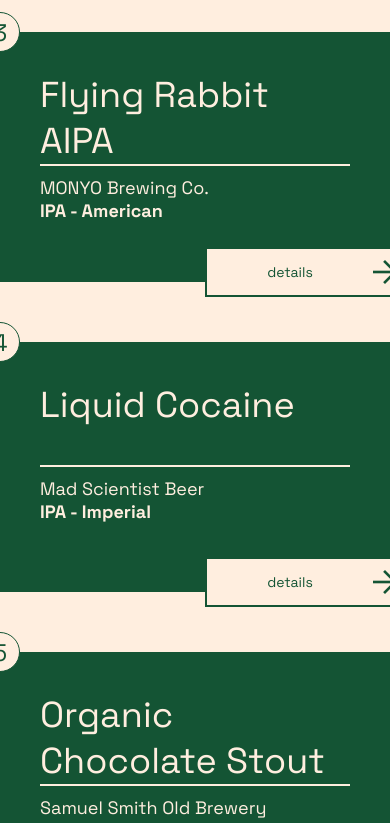
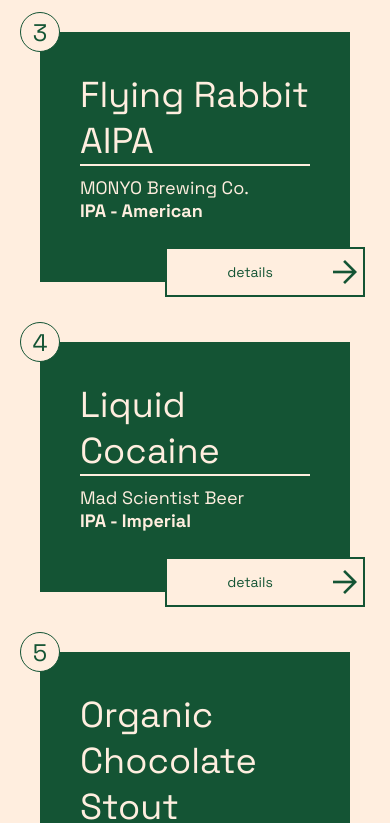
Before and after one commit to Vkaresz/best-beers-ui, a plain HTML site: page index.html in a window 390 px wide. Shown: the part 728-1551 px from the top of the page. Drawn offline with nearby package versions, Linux system fonts and the light colour scheme.

Commit message:
repaired responsivity

```diff
--- a/style.css
+++ b/style.css
@@ -115,9 +115,8 @@ button span {
     font-size: 36px;
 }
 
-@media (max-width: 435px) {
-    .cards {
-        width : 100%;
-        max-width: 350px;
+@media (max-width: 530px) {
+    .card {
+        width : calc(100% - 80px);
     }
 }
```
